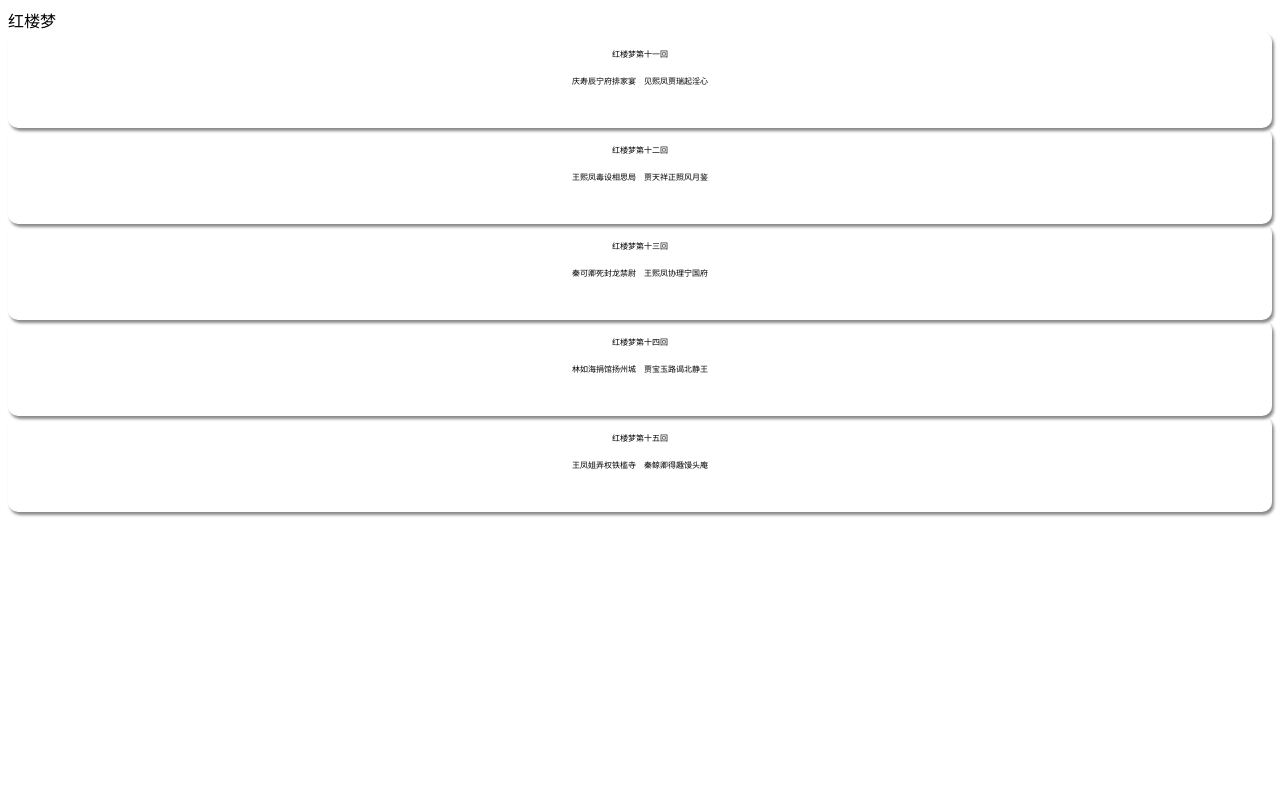
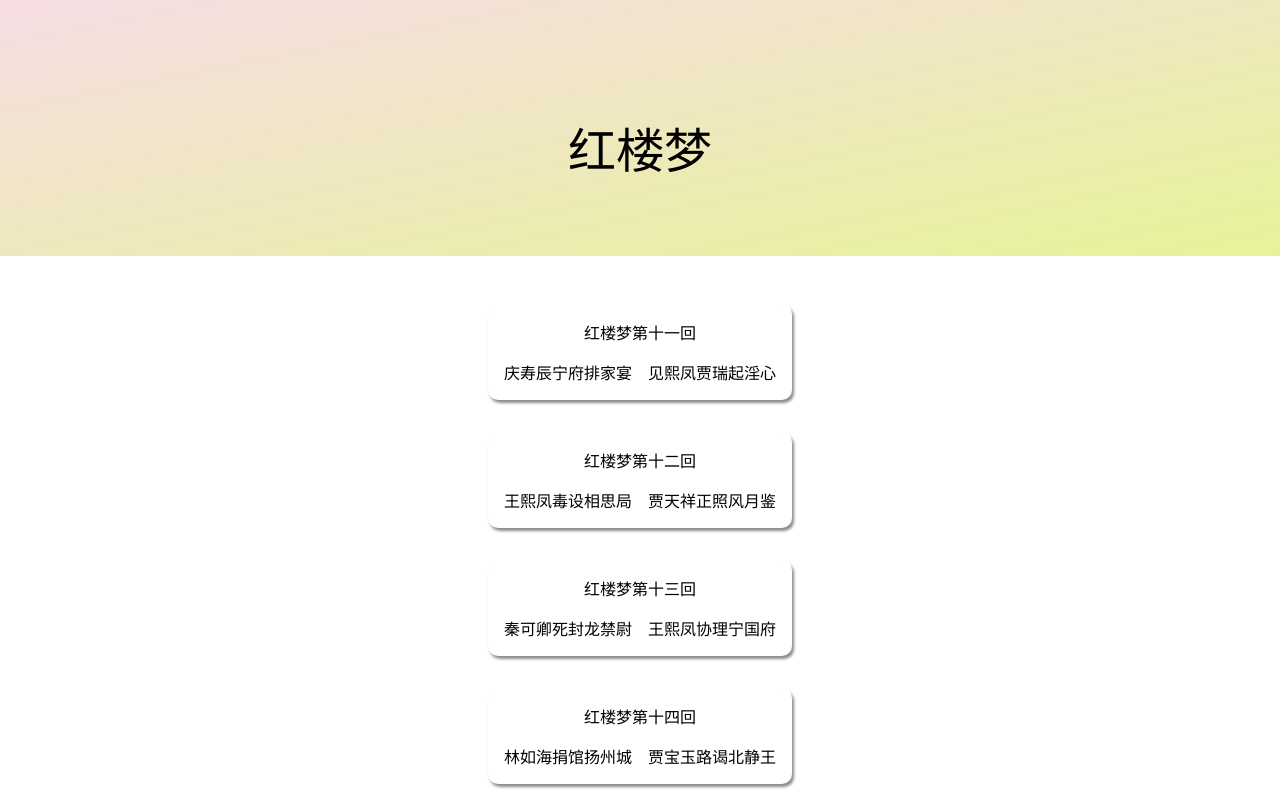
Before and after one commit to Antrairs/HongLouMeng, a website: page index.html in a window 1280 px wide. Shown: the top 800 px of the page. Drawn offline with Linux system fonts and the light colour scheme; a web font is replaced by a local one.

Commit message:
Update chapterList.css

```diff
--- a/chapterList.css
+++ b/chapterList.css
@@ -1,11 +1,74 @@
+* {
+    margin: 0;
+    padding: 0;
+}
+html {
+    font-size: 16px;
+}
+#chapter {
+    margin-top: 3rem;
+    margin-bottom: 3rem;
+    display: flex;
+    flex-direction: column;
+    justify-content: center;
+    align-items: center;
+}
+#topbar {
+    position: relative;
+    width: 100%;
+    height: 16rem;
+    background: rgb(1, 140, 194) linear-gradient(to bottom right, #f6dde4, #e7f398) no-repeat center center;
+}
+
+#info {
+    width: 100%;
+    height: 25rem;
+
+}
+#author {
+    position: absolute;
+    text-align: center;
+    right: 0;
+    bottom: 0;
+    padding: 3rem 4rem;
+    transform: translate(-5rem, 50%);
+    background-color: rgba(16, 20, 70, 0.9);
+}
+.author {
+
+    color: rgb(255,251,240);
+}
+
+@font-face {
+    font-family: FZLTKS;
+    src: url("font/FZLTKSJW.TTF");
+}
+
+#title-box {
+    font-family: FZLTKS,serif;
+    font-weight: 500;
+    margin: 4rem 5rem;
+    padding: 3rem 2rem;
+    position: absolute;
+    top: 0;
+    bottom: 0;
+    left: 0;
+    right: 0;
+    text-align: center;
+    border-radius: 10px;
+    font-size: 3rem;
+
+}
+
 .chapterList {
     position: relative;
     text-align: center;
     min-height: 6rem;
-    font-size: 0.5rem;
+    font-size: 1rem;
     border-radius: 10px;
     box-shadow: 2px 3px 3px rgb(139, 138, 138);
     transition: all 0.3s;
+    margin-bottom: 2rem;
 
 }
 
@@ -15,8 +78,7 @@
 
 .c-item {
     padding: 1rem 1rem;
-    margin-bottom: 2rem;
-
+    font-family: FZLTKS, serif;
 }
 
 .separate {
```
